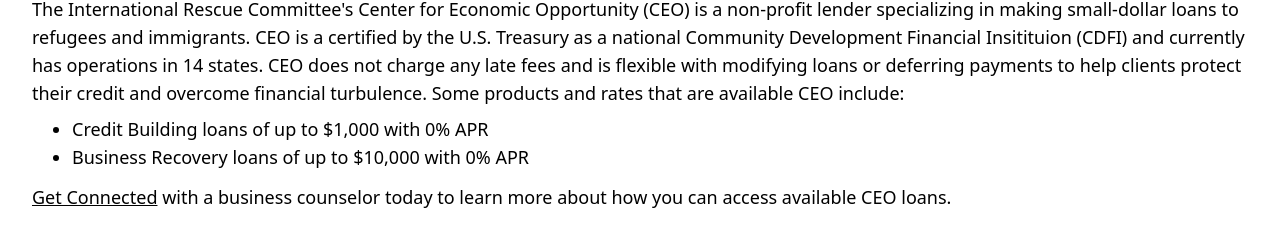
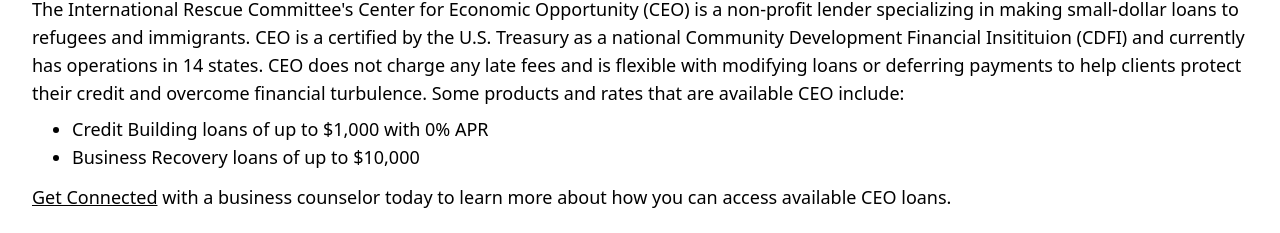
Before and after one commit to ericagirges/cnpp-website, a Next.js app in the folder app/: page /components/ResourcesContent in a window 1280 px wide. Shown: the part 913-1146 px from the top of the page. Built offline with nearby package versions, Linux system fonts and the light colour scheme.

Commit message:
Update ResourcesContent.js

```diff
--- a/app/pages/components/ResourcesContent.js
+++ b/app/pages/components/ResourcesContent.js
@@ -32,7 +32,7 @@ const TextComponent = () => (
       rates that are available CEO include:
       <ul className="indent my-2 list-disc pl-10">
         <li>Credit Building loans of up to $1,000 with 0% APR</li>
-        <li>Business Recovery loans of up to $10,000 with 0% APR</li>
+        <li>Business Recovery loans of up to $10,000</li>
       </ul>
     </p>
     <p className="mt-3 text-base text-black md:text-lg">
```
